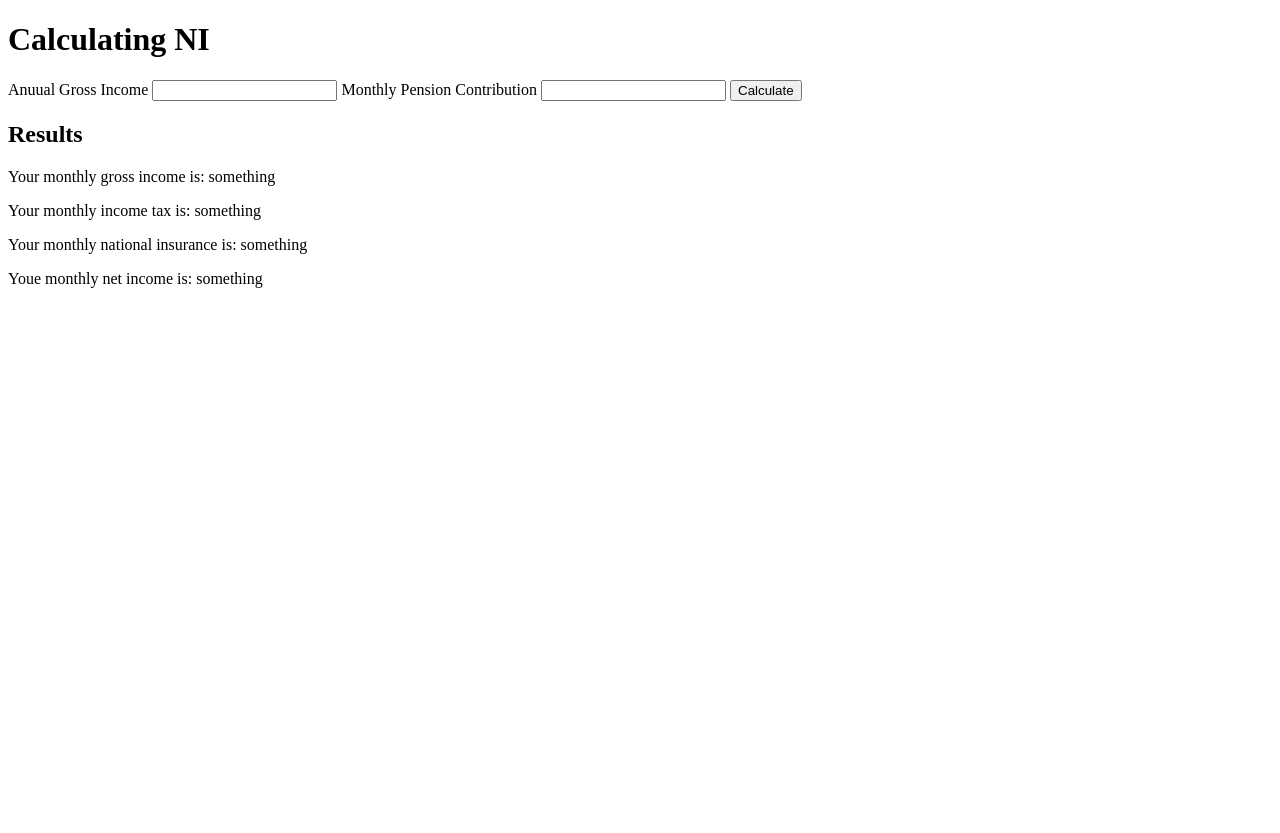
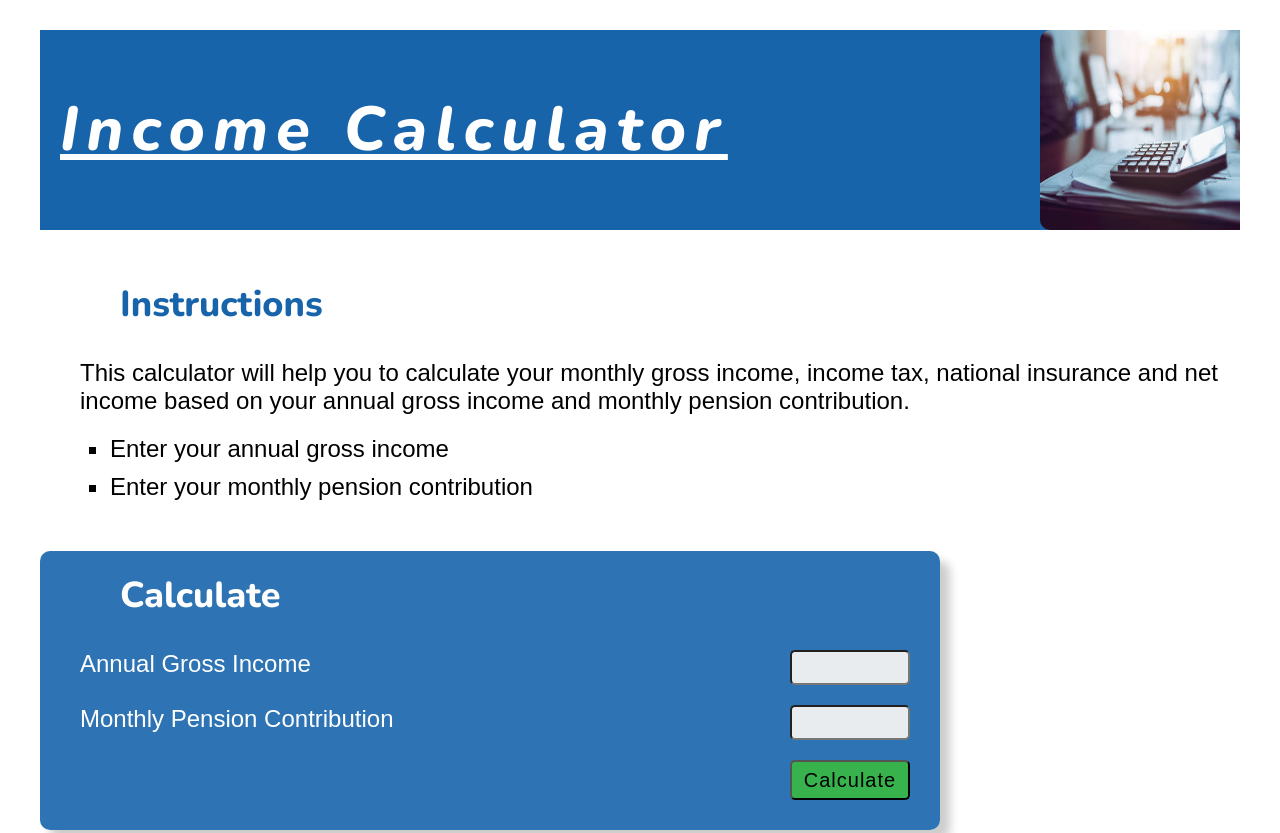
Before and after one commit to JonathansRepo/IncomeCalculator, a website built with Parcel: page Index.html in a window 1280 px wide. Shown: the top 833 px of the page. Before the commit the page ends 800 px from the top, so only its background shows below. Built offline with nearby package versions, Linux system fonts and the light colour scheme; a web font is replaced by a local one.

Commit message:
JE: Interim commit

```diff
--- a/Index.html
+++ b/Index.html
@@ -4,29 +4,68 @@
     <meta charset="UTF-8" />
     <meta name="viewport" content="width=device-width, initial-scale=1.0" />
     <script type="module" src="js/src/script.js"></script>
+    <link rel="preconnect" href="https://fonts.googleapis.com" />
+    <link rel="preconnect" href="https://fonts.gstatic.com" crossorigin />
+    <link
+      href="https://fonts.googleapis.com/css2?family=Imprima&family=Inter:wght@100..900&family=Nunito:ital,wght@0,200..1000;1,200..1000&display=swap"
+      rel="stylesheet"
+    />
+
+    <link rel="preconnect" href="https://fonts.googleapis.com" />
+    <link rel="preconnect" href="https://fonts.gstatic.com" crossorigin />
+    <link
+      href="https://fonts.googleapis.com/css2?family=Imprima&family=Inter:wght@100..900&family=Mako&family=Nunito:ital,wght@0,200..1000;1,200..1000&display=swap"
+      rel="stylesheet"
+    />
+
+    <link rel="stylesheet" href="css/style.css" />
     <title>Document</title>
   </head>
   <body>
-    <heading>
-      <h1>Calculating NI</h1>
-    </heading>
-    <form>
-      <label>Anuual Gross Income</label>
-      <input type="text" class="input-gross-income" />
-      <label>Monthly Pension Contribution</label>
-      <input type="text" class="input-pension-contribution" />
-      <button type="submit" class="btn-calculate">Calculate</button>
-    </form>
-    <section>
+    <header class="heading">
+      <h1>Income Calculator</h1>
+      <img src="img/calculator.jpg" alt="calculator" class="calculator-image" />
+    </header>
+    <section class="instructions">
+      <h2>Instructions</h2>
+      <p>
+        This calculator will help you to calculate your monthly gross income,
+        income tax, national insurance and net income based on your annual gross
+        income and monthly pension contribution.
+      </p>
+      <p>
+        <ul class="instructions-list">
+          <li>Enter your annual gross income</li>
+          <li>Enter your monthly pension contribution</li>
+        </ul>
+      </p>
+    </section>
+    <section class="calculate">
+      <div class="input-form">
+        <h2 class="calculate-title">Calculate</h2>
+        <form class="input-controls">
+          <label>Annual Gross Income</label>
+          <input type="text" class="input-gross-income" />
+          <label>Monthly Pension Contribution</label>
+          <input type="text" class="input-pension-contribution" />
+          <button type="submit" class="btn-calculate">Calculate</button>
+        </form>
+      </div>
+    </section >
+    <section class="results">
       <h2>Results</h2>
-      <p class="monthly-gross-income">
+      <p class="monthly-gross-income result">
         Your monthly gross income is: something
       </p>
-      <p class="monthly-income-tax">Your monthly income tax is: something</p>
-      <p class="monthly-national-insurance">
+      <p class="monthly-income-tax result">
+        Your monthly income tax is: something
+      </p>
+      <p class="monthly-national-insurance result">
         Your monthly national insurance is: something
       </p>
-      <p class="monthly-net-income">Youe monthly net income is: something</p>
+      <p class="monthly-net-income result">
+        Youe monthly net income is: something
+      </p>
     </section>
   </body>
 </html>
--- /dev/null
+++ b/css/style.css
@@ -0,0 +1,153 @@
+/*
+SPACING SYSTEM (px)
+2 / 4 / 8 / 12 / 16 / 24 / 32 / 48 / 64 / 80 / 96 / 128
+
+FONT SIZE SYSTEM (px)
+10 / 12 / 14 / 16 / 18 / 20 / 24 / 30 / 36 / 44 / 52 / 62 / 74 / 86 / 98
+*/
+
+/* General */
+* {
+  margin: 0;
+  padding: 0;
+  box-sizing: border-box;
+}
+
+body {
+  width: 1200px;
+  margin: 0 auto;
+}
+
+h2 {
+  font-family: 'Nunito', sans-serif;
+  font-size: 36px;
+  font-weight: 800;
+
+  color: #1864ab;
+  padding-left: 40px;
+  margin-top: 20px;
+  margin-bottom: 30px;
+}
+
+section {
+  margin-bottom: 50px;
+}
+/* Header */
+
+header {
+  display: grid;
+  grid-template-columns: 3fr 1fr;
+  justify-content: center;
+  align-items: center;
+  background-color: #1864ab;
+  margin-top: 30px;
+  margin-bottom: 50px;
+  height: 200px;
+}
+
+h1 {
+  font-family: 'Nunito', sans-serif;
+  font-style: italic;
+  font-size: 62px;
+  font-weight: 800;
+  text-decoration: underline;
+  letter-spacing: 8px;
+  color: white;
+  justify-self: start;
+  padding-left: 20px;
+  line-height: 1.2;
+}
+
+.calculator-image {
+  width: 200px;
+  height: 200px;
+  justify-self: end;
+  border-top-left-radius: 10px;
+  border-bottom-left-radius: 10px;
+}
+
+/* body */
+
+/* Instructions */
+.instructions {
+  padding-left: 40px;
+  font-family: 'Mako', sans-serif;
+  font-size: 24px;
+}
+
+.instructions-list {
+  list-style: square;
+}
+
+.instructions-list li {
+  margin-bottom: 10px;
+  margin-left: 30px;
+}
+
+/* Calculate */
+.calculate {
+  display: grid;
+  grid-template-columns: 3fr 1fr;
+}
+
+.calculate-title {
+  color: white;
+}
+
+.input-form {
+  padding-left: 40px;
+  background-color: rgb(24, 100, 171, 0.9);
+  border-radius: 10px;
+  color: white;
+  box-shadow: 10px 10px 10px rgba(0, 0, 0, 0.2);
+}
+
+.input-controls {
+  font-size: 24px;
+  font-family: 'Mako', sans-serif;
+  display: grid;
+  grid-template-columns: repeat(2, 1fr);
+  justify-content: start;
+
+  gap: 20px;
+}
+
+input {
+  height: 35px;
+  width: 120px;
+  border-radius: 5px;
+  justify-self: end;
+  font-size: 20px;
+  text-align: center;
+  margin-right: 30px;
+  background-color: #e9ecef;
+}
+
+button {
+  width: 120px;
+  height: 40px;
+  border-radius: 5px;
+  justify-self: end;
+  grid-row: 3;
+  grid-column: 2;
+  background-color: #37b24d;
+  color: black;
+  font-size: 20px;
+  font-weight: 300;
+  letter-spacing: 1px;
+  margin-right: 30px;
+  margin-bottom: 30px;
+}
+
+/* Results */
+
+p {
+  margin-bottom: 20px;
+}
+
+.results {
+  padding-left: 40px;
+  font-family: 'Mako', sans-serif;
+  font-size: 24px;
+  line-height: 1.5;
+}
```
Also changed, not shown: js/src/incomeTax.js (+7 -7 lines), js/src/nationalInsurance.js (+4 -4 lines), img/calculator.jpg (added).
